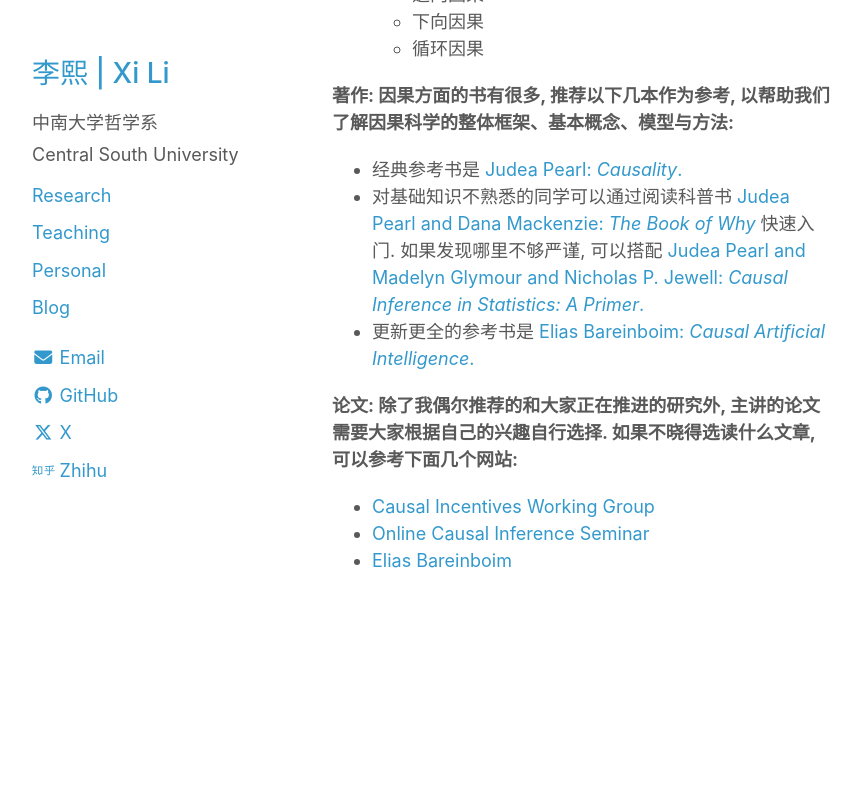
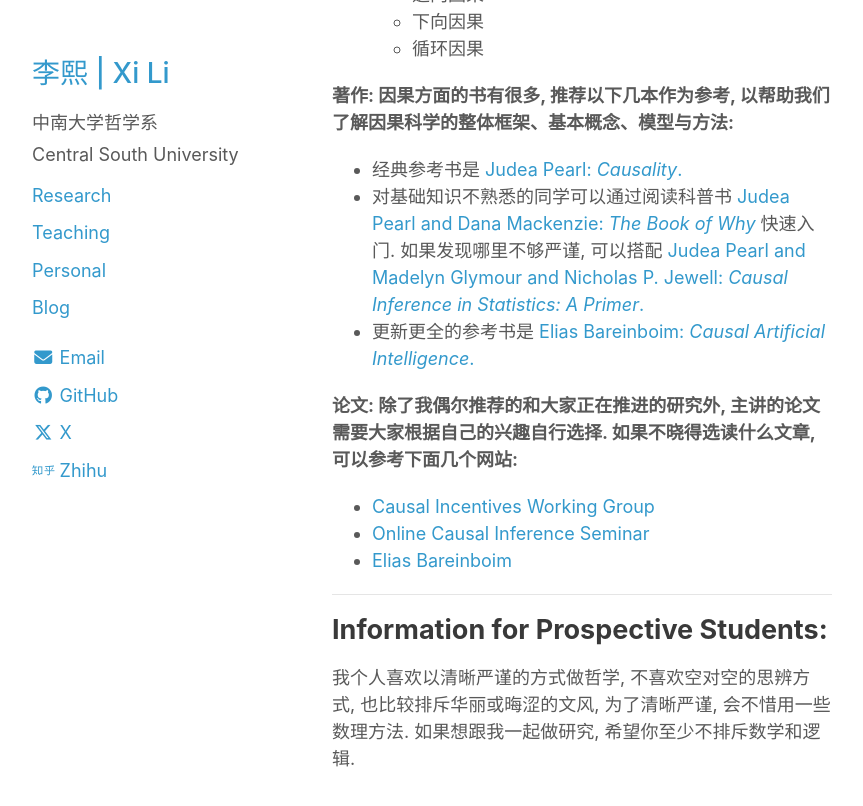
Before and after one commit to rickylixi/rickylixi.github.io, a Jekyll site: the page built from teaching.html, in a window 1280 px wide and 900 px high, scrolled down 1508 px. Shown: the top 806 px of the window, without its empty margins (26-889 px from the left). Built offline with Jekyll 4.4.1, drawn with Linux system fonts in a browser that asks for light colours; before the commit the page ends 2210 px from its top, so only the background shows below that.

Commit message:
Update teaching.html

```diff
--- a/teaching.html
+++ b/teaching.html
@@ -74,3 +74,8 @@ Undergraduate course on Game Theory
  <li><a href="https://sites.google.com/view/ocis" target="_blank" rel="noopener noreferrer">Online Causal Inference Seminar</a></li>
  <li><a href="https://causalai.net" target="_blank" rel="noopener noreferrer">Elias Bareinboim</a></li>
 </ul>
+
+<hr />
+<h2><b>Information for Prospective Students:</b></h2>
+
+<p> 我个人喜欢以清晰严谨的方式做哲学, 不喜欢空对空的思辨方式, 也比较排斥华丽或晦涩的文风, 为了清晰严谨, 会不惜用一些数理方法. 如果想跟我一起做研究, 希望你至少不排斥数学和逻辑. </p>
```
